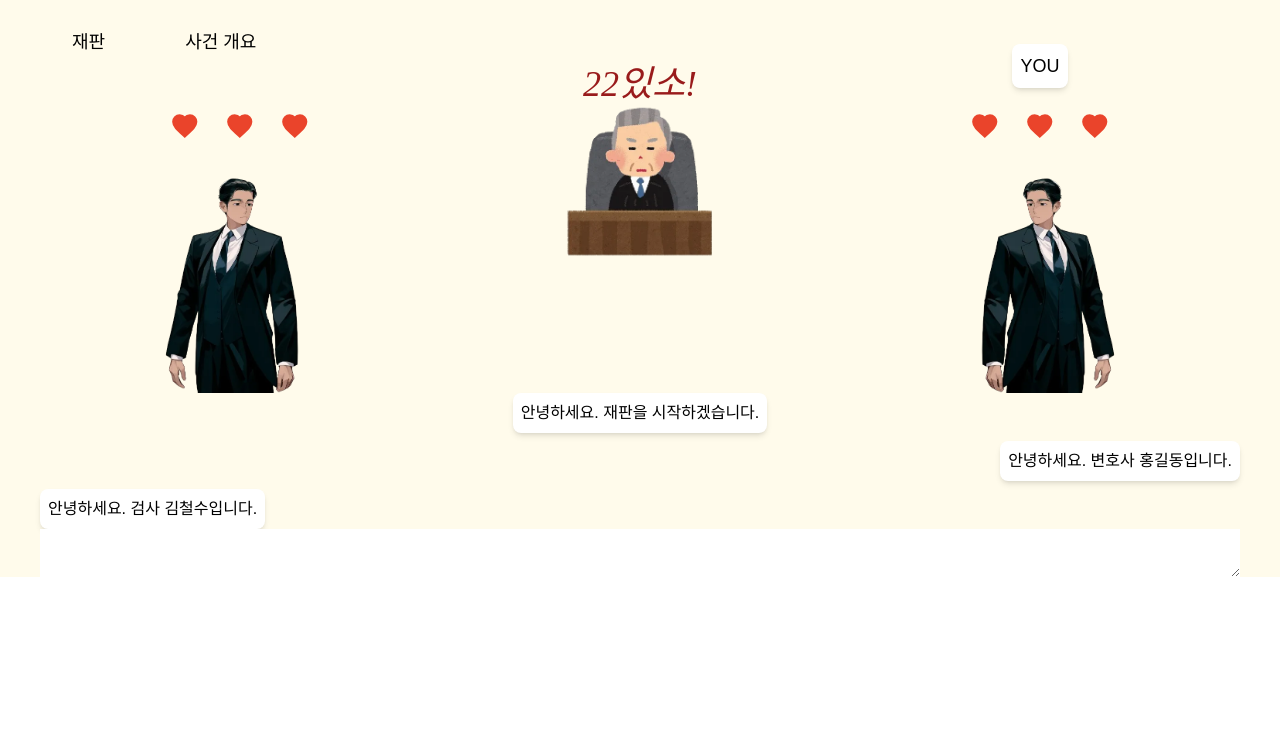
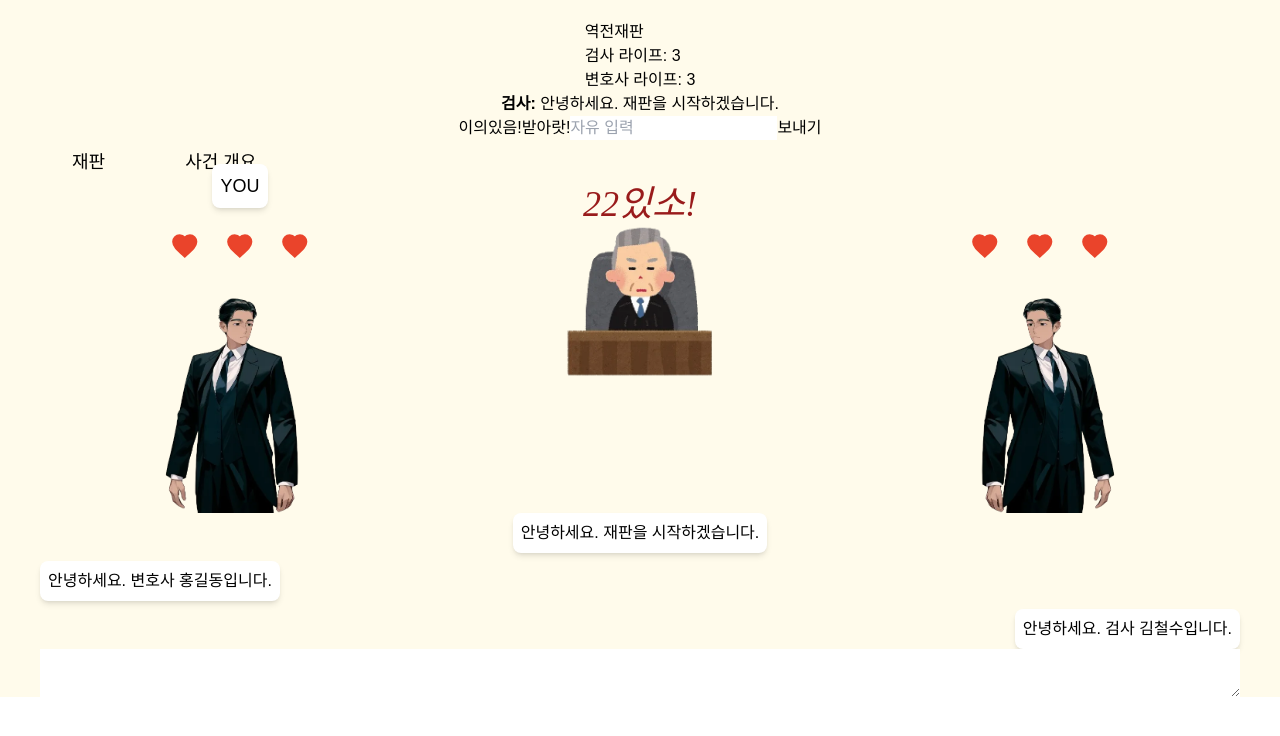
Before and after one commit to SeolyeongBae/EC3102-trial, a React (Vite) app: page / in a window 1280 px wide. Shown: the top 736 px of the page. Built offline with nearby package versions, Linux system fonts and the light colour scheme; a web font is replaced by a local one.

Commit message:
conflict resolved

```diff
--- a/package.json
+++ b/package.json
@@ -17,7 +17,7 @@
     "react": "^18.2.0",
     "react-dom": "^18.2.0",
     "react-i18next": "^14.0.0",
-    "sass": "^1.69.7",
+    "sass": "^1.77.2",
     "styled-components": "^6.1.8"
   },
   "devDependencies": {
--- /dev/null
+++ b/src/App.css
@@ -0,0 +1,64 @@
+.App {
+  text-align: center;
+}
+
+.header {
+  display: flex;
+  justify-content: space-between;
+  padding: 20px;
+  background-color: #f0f0f0;
+}
+
+.life {
+  margin: 0;
+}
+
+.dialog-box {
+  position: absolute;
+  bottom: 20%;
+  left: 50%;
+  transform: translateX(-50%);
+  width: 80%;
+  padding: 20px;
+  border: 2px solid #ccc;
+  background-color: rgba(0, 0, 0, 0.7);
+  color: white;
+  font-size: 24px;
+  border-radius: 10px;
+}
+
+.dialog-line {
+  margin: 10px 0;
+}
+
+.검사 {
+  color: red;
+}
+
+.변호사 {
+  color: blue;
+}
+
+.controls {
+  display: flex;
+  justify-content: center;
+  margin: 20px;
+}
+
+.controls button,
+.controls input {
+  margin: 0 10px;
+}
+
+.game-over {
+  font-size: 24px;
+  color: red;
+  margin-top: 20px;
+}
+
+.game-over button {
+  margin-top: 20px;
+  padding: 10px 20px;
+  font-size: 16px;
+  cursor: pointer;
+}
--- a/src/App.tsx
+++ b/src/App.tsx
@@ -1,8 +1,13 @@
-import { useState } from "react";
+import { useCallback, useEffect, useState } from "react";
 
 import Judge from "./assets/judge.webp";
 import Lawyer from "./assets/lawyer.webp";
 import LifeHearts from "./components/lifeHearts/LifeHearts";
+import Header from "./components/Header";
+import DialogBox from "./components/DialogBox";
+import Controls from "./components/Controls";
+
+const INITIAL_TEXT = "안녕하세요. 재판을 시작하겠습니다.";
 
 enum Character {
   JUDGE = "judge",
@@ -31,8 +36,90 @@ function App() {
     },
   ]);
 
+  const [turn, setTurn] = useState<string>("변호사");
+
+  const [prosecutorLife, setProsecutorLife] = useState<number>(3);
+  const [defenseLife, setDefenseLife] = useState<number>(3);
+  const [gameOver, setGameOver] = useState<string | null>(null);
+  const [displayedText, setDisplayedText] = useState<string>(INITIAL_TEXT);
+  const [fullText, setFullText] = useState<string>(INITIAL_TEXT);
+
+  useEffect(() => {
+    if (prosecutorLife === 0) {
+      setGameOver("증인은 무죄가 되었습니다");
+    } else if (defenseLife === 0) {
+      setGameOver("증인은 유죄가 되었습니다");
+    }
+  }, [prosecutorLife, defenseLife]);
+
+  useEffect(() => {
+    if (fullText.length > 0 && displayedText !== fullText) {
+      // 같지 않을떄만 출력
+      let index = 0;
+
+      const intervalId = setInterval(() => {
+        setDisplayedText((prev) => `${prev}${fullText[index - 1]}`);
+        index++;
+        if (index >= fullText.length) {
+          clearInterval(intervalId);
+          setTimeout(() => {
+            setTurn("변호사");
+          }, 500);
+        }
+      }, 100);
+      return () => clearInterval(intervalId);
+    }
+    // eslint-disable-next-line react-hooks/exhaustive-deps
+  }, [fullText]);
+
+  const handleInput = useCallback((input: string) => {
+    setFullText(input);
+    setDisplayedText("");
+    setTurn("검사");
+  }, []);
+
+  const handleLifeChange = (text: string) => {
+    console.log("text", text);
+
+    setFullText(text);
+    setDisplayedText("");
+    setTurn("검사");
+  };
+
+  const handleRestart = () => {
+    setTurn("검사");
+    setProsecutorLife(3);
+    setDefenseLife(3);
+    setGameOver(null);
+    setDisplayedText("");
+    setFullText(INITIAL_TEXT);
+  };
+
+  if (gameOver) {
+    return (
+      <div className="App">
+        <Header prosecutorLife={prosecutorLife} defenseLife={defenseLife} />
+        <div className="game-over">
+          {gameOver}
+          <button onClick={handleRestart}>다시하기</button>
+        </div>
+      </div>
+    );
+  }
+
   return (
     <div className={"flex flex-col w-full items-center px-10 bg-amber-50 pt-5"}>
+      <Header prosecutorLife={prosecutorLife} defenseLife={defenseLife} />
+      <DialogBox
+        displayedText={displayedText}
+        speaker={turn === "검사" ? "변호사" : "검사"}
+      />
+      <Controls
+        onInput={handleInput}
+        onLifeChange={handleLifeChange}
+        currentTurn={turn}
+      />
+
       <div className={"flex w-full gap-4"}>
         <button className={"py-2 px-8 text-lg hover:bg-[rgba(0,0,0,0.1)]"}>
           <p>재판</p>
@@ -47,8 +134,15 @@ function App() {
       </div>
 
       <div className={"grid grid-cols-3 w-full"}>
-        <div className={"flex flex-col items-center"}>
-          <LifeHearts life={3} left={3} />
+        <div className={"flex flex-col items-center relative"}>
+          <p
+            className={
+              "absolute top-[-60px] text-lg bg-white p-2 rounded-lg shadow-md"
+            }
+          >
+            YOU
+          </p>
+          <LifeHearts maximum={3} left={3} />
           <img
             src={Lawyer}
             alt={"Lawyer"}
@@ -63,15 +157,8 @@ function App() {
           <img src={Judge} alt={"Judge"} width={"40%"} />
         </div>
 
-        <div className={"flex flex-col items-center relative"}>
-          <p
-            className={
-              "absolute top-[-60px] text-lg bg-white p-2 rounded-lg shadow-md"
-            }
-          >
-            YOU
-          </p>
-          <LifeHearts life={3} left={3} />
+        <div className={"flex flex-col items-center"}>
+          <LifeHearts maximum={3} left={3} />
           <img src={Lawyer} alt={"Lawyer"} width={"40%"} style={{}} />
         </div>
       </div>
@@ -85,7 +172,7 @@ function App() {
                 "flex gap-2 " +
                 (script.character === Character.JUDGE
                   ? "justify-center"
-                  : script.character === Character.PROSECUTOR
+                  : script.character === Character.LAWYER
                     ? "justify-start"
                     : "justify-end")
               }
--- /dev/null
+++ b/src/components/Controls.tsx
@@ -0,0 +1,46 @@
+import React, { useState } from "react";
+
+interface ControlsProps {
+  onInput: (input: string) => void;
+  onLifeChange: (text: string) => void;
+  currentTurn: string;
+}
+
+const Controls: React.FC<ControlsProps> = ({
+  onInput,
+  onLifeChange,
+  currentTurn,
+}) => {
+  const [input, setInput] = useState<string>("");
+
+  const handleInputChange = (e: React.ChangeEvent<HTMLInputElement>) => {
+    setInput(e.target.value);
+  };
+
+  const handleSubmit = () => {
+    if (input.trim()) {
+      onInput(input);
+      setInput("");
+    }
+  };
+
+  if (currentTurn === "검사") {
+    return null;
+  }
+
+  return (
+    <div className="controls">
+      <button onClick={() => onLifeChange("이의있음")}>이의있음!</button>
+      <button onClick={() => onLifeChange("받아랏")}>받아랏!</button>
+      <input
+        type="text"
+        value={input}
+        onChange={handleInputChange}
+        placeholder="자유 입력"
+      />
+      <button onClick={handleSubmit}>보내기</button>
+    </div>
+  );
+};
+
+export default Controls;
--- /dev/null
+++ b/src/components/DialogBox.tsx
@@ -0,0 +1,19 @@
+import React from "react";
+
+interface DialogBoxProps {
+  displayedText: string;
+  speaker: string;
+}
+
+const DialogBox: React.FC<DialogBoxProps> = ({ displayedText, speaker }) => {
+  return (
+    <div className="dialog-box">
+      <div className={`dialog-line ${speaker}`}>
+        <strong>{speaker}: </strong>
+        {displayedText}
+      </div>
+    </div>
+  );
+};
+
+export default DialogBox;
--- /dev/null
+++ b/src/components/Header.tsx
@@ -0,0 +1,16 @@
+import React from "react";
+interface HeaderProps {
+  prosecutorLife: number;
+  defenseLife: number;
+}
+
+const Header: React.FC<HeaderProps> = ({ prosecutorLife, defenseLife }) => {
+  return (
+    <header className="header">
+      <h1>역전재판</h1>
+      <div className="life">검사 라이프: {prosecutorLife}</div>
+      <div className="life">변호사 라이프: {defenseLife}</div>
+    </header>
+  );
+};
+export default Header;
--- a/src/components/lifeHearts/LifeHearts.tsx
+++ b/src/components/lifeHearts/LifeHearts.tsx
@@ -4,12 +4,12 @@ import React, { useEffect, useRef } from "react";
 
 import Heart from "./Heart";
 interface LifeHeartsProps {
-  life: number;
+  maximum: number;
   left: number;
   style?: React.CSSProperties;
 }
 
-const LifeHearts = ({ life, left }: LifeHeartsProps) => {
+const LifeHearts = ({ maximum, left }: LifeHeartsProps) => {
   const buttonRef = useRef<HTMLButtonElement>(null);
 
   useEffect(() => {
@@ -23,12 +23,12 @@ const LifeHearts = ({ life, left }: LifeHeartsProps) => {
         clearTimeout(blurTimeout);
       };
     }
-  }, [life]);
+  }, [maximum]);
 
   return (
     <>
       <div className={"flex nowrap"}>
-        {[...Array(life)].map((_, index) => (
+        {[...Array(maximum)].map((_, index) => (
           <Heart key={index} checked={index >= left} />
         ))}
       </div>
```
Also changed, not shown: 1 other file (tests, documents, lock files or other folders).
